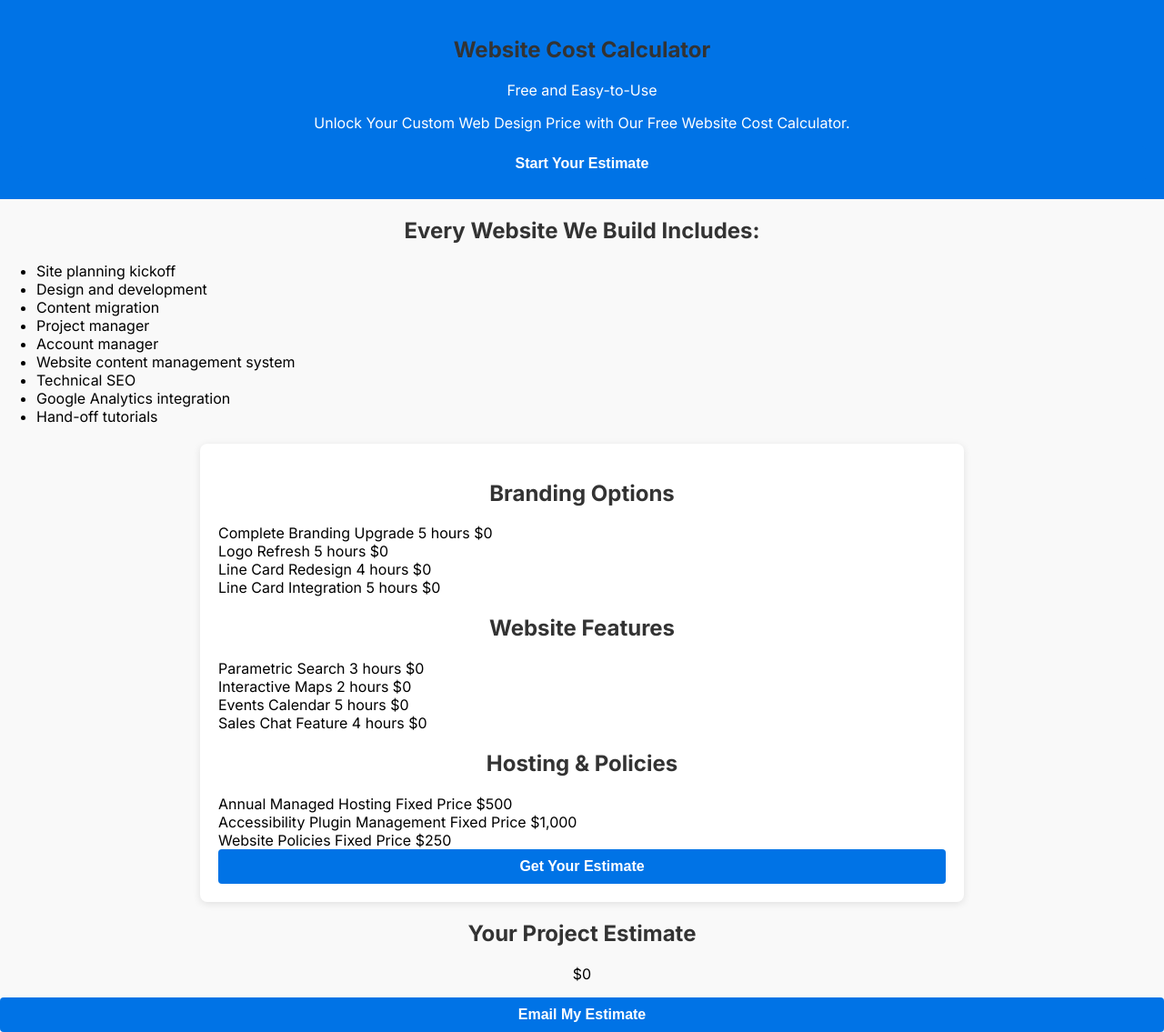
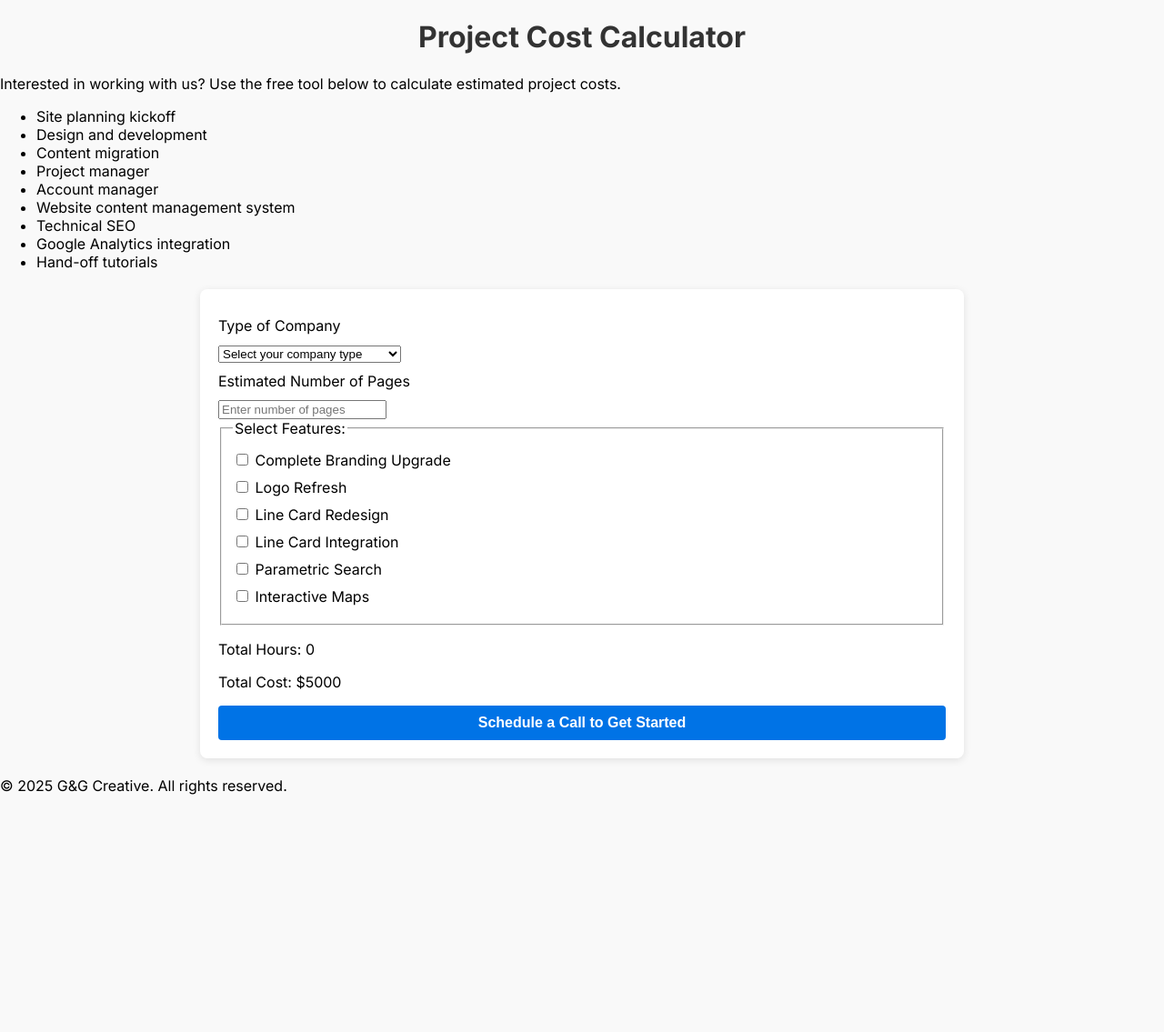
Before and after one commit to donatelladarko/project-cost-calculator, a plain HTML site: page index.html in a window 1280 px wide. Shown: the whole page at 91% size. After the commit the page ends 890 px from the top, so only its background shows below. Drawn offline with Linux system fonts and the light colour scheme.

Commit message:
Update index.html

```diff
--- a/index.html
+++ b/index.html
@@ -3,21 +3,13 @@
 <head>
     <meta charset="UTF-8">
     <meta name="viewport" content="width=device-width, initial-scale=1.0">
-    <title>Website Cost Calculator | G&G Creative</title>
+    <title>Project Cost Calculator | G&G Creative</title>
     <link rel="stylesheet" href="styles.css">
 </head>
 <body>
-    <!-- Hero Section -->
-    <section id="hero">
-        <h1>Website Cost Calculator</h1>
-        <p>Free and Easy-to-Use</p>
-        <p>Unlock Your Custom Web Design Price with Our Free Website Cost Calculator.</p>
-        <button id="start-calculator">Start Your Estimate</button>
-    </section>
-
-    <!-- What We Include Section -->
-    <section id="included">
-        <h2>Every Website We Build Includes:</h2>
+    <header>
+        <h1>Project Cost Calculator</h1>
+        <p>Interested in working with us? Use the free tool below to calculate estimated project costs.</p>
         <ul>
             <li>Site planning kickoff</li>
             <li>Design and development</li>
@@ -29,94 +21,53 @@
             <li>Google Analytics integration</li>
             <li>Hand-off tutorials</li>
         </ul>
-    </section>
+    </header>
+    <main>
+        <form id="calculator-form">
+            <label for="company-type">Type of Company</label>
+            <select id="company-type" required>
+                <option value="">Select your company type</option>
+                <option value="Manufacturers Representative">Manufacturers Representative</option>
+                <option value="Manufacturer">Manufacturer</option>
+                <option value="Distributor">Distributor</option>
+                <option value="Other">Other</option>
+            </select>
 
-    <!-- Calculator Section -->
-    <section id="calculator">
-        <form id="calculator-form">
-            <!-- Branding Section -->
-            <div class="calculator-section">
-                <h2>Branding Options</h2>
-                <div class="calculator-item">
-                    <span>Complete Branding Upgrade</span>
-                    <span>5 hours</span>
-                    <span id="branding-upgrade-cost">$0</span>
-                </div>
-                <div class="calculator-item">
-                    <span>Logo Refresh</span>
-                    <span>5 hours</span>
-                    <span id="logo-refresh-cost">$0</span>
-                </div>
-                <div class="calculator-item">
-                    <span>Line Card Redesign</span>
-                    <span>4 hours</span>
-                    <span id="line-card-redesign-cost">$0</span>
-                </div>
-                <div class="calculator-item">
-                    <span>Line Card Integration</span>
-                    <span>5 hours</span>
-                    <span id="line-card-integration-cost">$0</span>
-                </div>
+            <label for="num-pages">Estimated Number of Pages</label>
+            <input type="number" id="num-pages" min="1" placeholder="Enter number of pages" required>
+
+            <fieldset>
+                <legend>Select Features:</legend>
+                <label>
+                    <input type="checkbox" data-hours="5"> Complete Branding Upgrade
+                </label>
+                <label>
+                    <input type="checkbox" data-hours="5"> Logo Refresh
+                </label>
+                <label>
+                    <input type="checkbox" data-hours="4"> Line Card Redesign
+                </label>
+                <label>
+                    <input type="checkbox" data-hours="5"> Line Card Integration
+                </label>
+                <label>
+                    <input type="checkbox" data-hours="3"> Parametric Search
+                </label>
+                <label>
+                    <input type="checkbox" data-hours="2"> Interactive Maps
+                </label>
+            </fieldset>
+
+            <div id="results">
+                <p>Total Hours: <span id="total-hours">0</span></p>
+                <p>Total Cost: $<span id="total-cost">5000</span></p>
             </div>
-
-            <!-- Website Features Section -->
-            <div class="calculator-section">
-                <h2>Website Features</h2>
-                <div class="calculator-item">
-                    <span>Parametric Search</span>
-                    <span>3 hours</span>
-                    <span id="parametric-search-cost">$0</span>
-                </div>
-                <div class="calculator-item">
-                    <span>Interactive Maps</span>
-                    <span>2 hours</span>
-                    <span id="interactive-maps-cost">$0</span>
-                </div>
-                <div class="calculator-item">
-                    <span>Events Calendar</span>
-                    <span>5 hours</span>
-                    <span id="events-calendar-cost">$0</span>
-                </div>
-                <div class="calculator-item">
-                    <span>Sales Chat Feature</span>
-                    <span>4 hours</span>
-                    <span id="sales-chat-cost">$0</span>
-                </div>
-            </div>
-
-            <!-- Hosting & Policies Section -->
-            <div class="calculator-section">
-                <h2>Hosting & Policies</h2>
-                <div class="calculator-item">
-                    <span>Annual Managed Hosting</span>
-                    <span>Fixed Price</span>
-                    <span>$500</span>
-                </div>
-                <div class="calculator-item">
-                    <span>Accessibility Plugin Management</span>
-                    <span>Fixed Price</span>
-                    <span>$1,000</span>
-                </div>
-                <div class="calculator-item">
-                    <span>Website Policies</span>
-                    <span>Fixed Price</span>
-                    <span>$250</span>
-                </div>
-            </div>
-
-            <!-- Submit Button -->
-            <button type="button" onclick="calculateEstimate()">Get Your Estimate</button>
+            <button id="schedule-call" onclick="window.open('https://cal.read.ai/dg')">Schedule a Call to Get Started</button>
         </form>
-    </section>
-
-    <!-- Result Section -->
-    <section id="result">
-        <h2>Your Project Estimate</h2>
-        <p id="estimate-output">$0</p>
-        <button id="email-estimate">Email My Estimate</button>
-    </section>
-
-    <!-- Script -->
+    </main>
+    <footer>
+        <p>&copy; 2025 G&G Creative. All rights reserved.</p>
+    </footer>
     <script src="script.js"></script>
 </body>
 </html>
```
